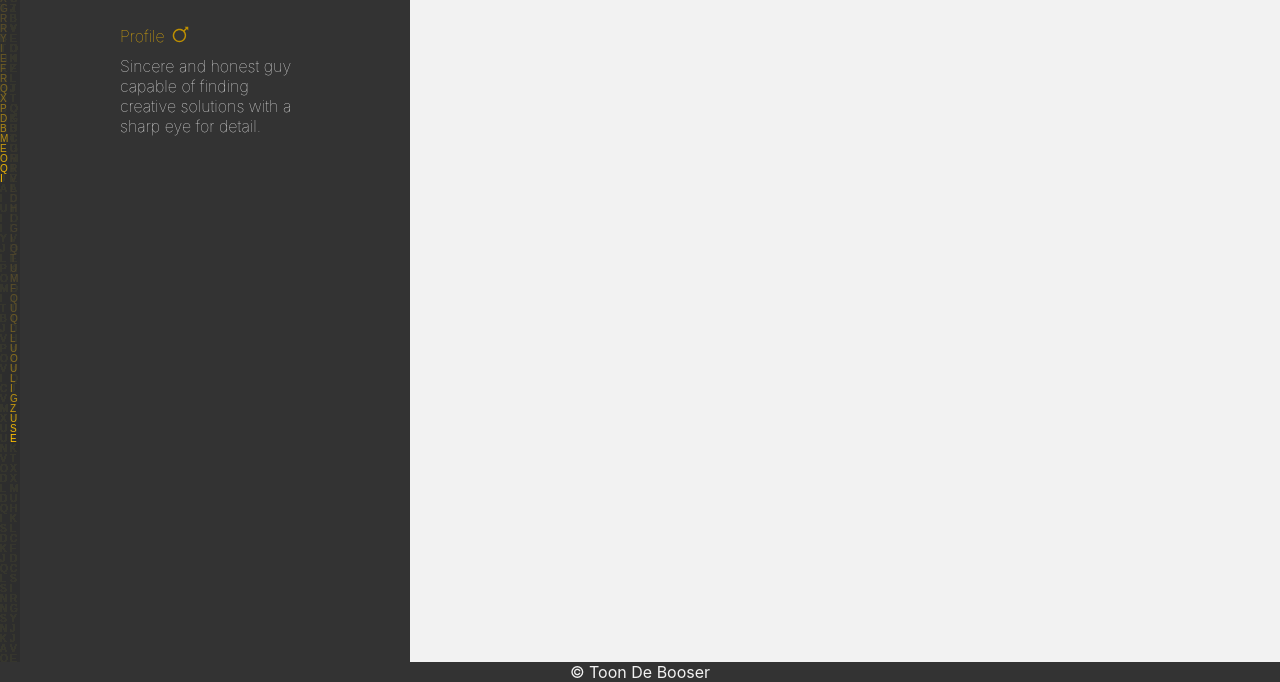
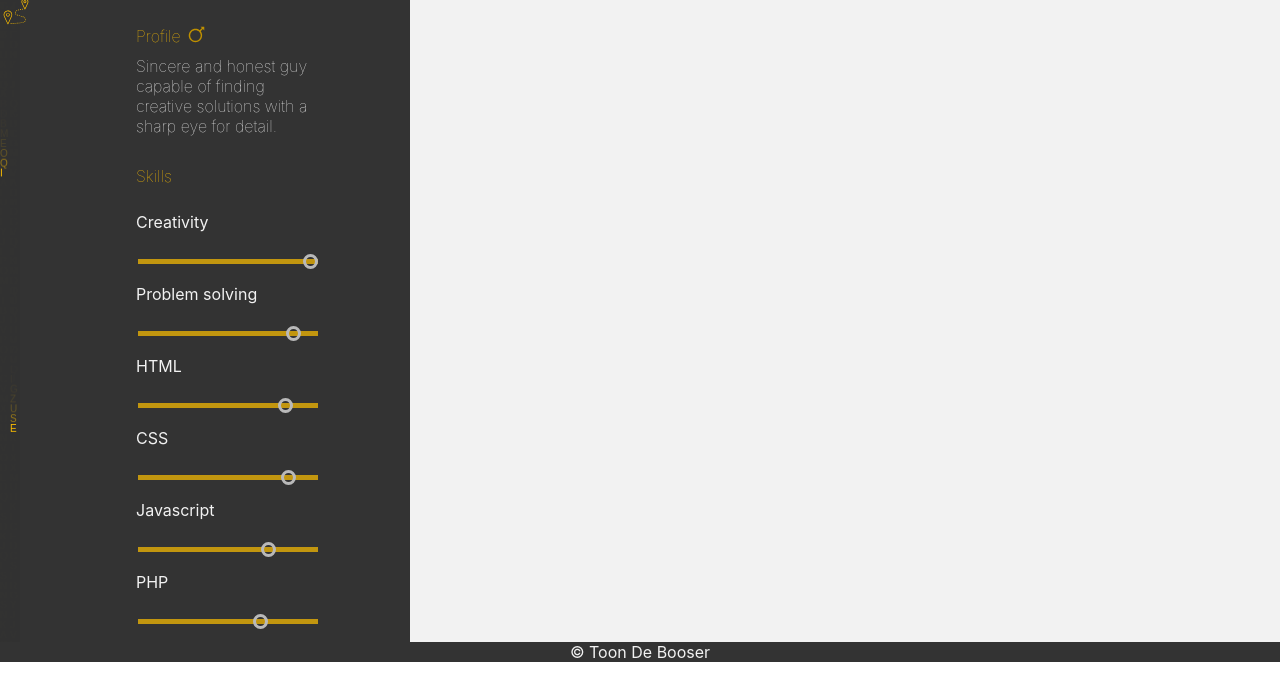
Before and after one commit to toondebooser/portfolio, a plain HTML site: page index.html in a window 1280 px wide. Shown: the part 138-820 px from the top of the page. Drawn offline with Linux system fonts and the light colour scheme.

Commit message:
Add sliders in for skill visualisation

```diff
--- a/index.html
+++ b/index.html
@@ -4,34 +4,101 @@
     <meta charset="UTF-8" />
     <meta http-equiv="X-UA-Compatible" content="IE=edge" />
     <meta name="viewport" content="width=device-width, initial-scale=1.0" />
-    <link rel="icon" type="image/x-icon" href="./img/favicon.ico">
+    <link rel="icon" type="image/x-icon" href="./img/favicon.ico" />
     <link rel="stylesheet" href="./style.css" />
     <script defer src="./script.js"></script>
     <title>Portfolio</title>
   </head>
   <body>
-
     <div class="content">
-      <div class="backgroundBlack"><canvas></canvas>
-
-      </div>
+      <div class="backgroundBlack"><canvas></canvas></div>
       <nav></nav>
       <div class="backgroundWhite"></div>
       <header>
-        <img class="profile" src="./img/Afbeelding1.png" alt="you fucked up" />
+        <img class="profile" src="./img/Afbeelding1.png" alt="profilePicture" />
         <h1>&lt/ Toon De Booser &gt</h1>
       </header>
       <main>
-        <div class="icons"></div>
-        <img class="arrow" src="./img/arrow.png" alt="you fucked up" onclick="activate()">
+        <div class="icons">
+          <img src="./img/Afbeelding2.svg" alt="mapIcon" />
+        </div>
+        <img
+          class="arrow"
+          src="./img/arrow.png"
+          alt="arrowicon"
+          onclick="activate()"
+        />
         <div class="personalDescription">
-                <span class="profileTitle">Profile   </span> <span class="maleIcon"><img  src="./img/male.svg" alt="you fucked up"></span><br>
-                <span class="profileText">Sincere and honest guy capable of finding creative solutions with a sharp eye for detail.</span>
-            </div>
+          <span class="profileTitle">Profile </span>
+          <span class="maleIcon"
+            ><img src="./img/male.svg" alt="you fucked up" /></span
+          ><br />
+          <span class="profileText"
+            >Sincere and honest guy capable of finding creative solutions with a
+            sharp eye for detail.</span
+          ><br /><br />
 
-          </main>
+          <span class="skillTitle">Skills</span>
+          <div class="slidecontainer">
+            <p class="slideLabels">Creativity</p>
+            <input
+              type="range"
+              min="1"
+              max="100"
+              value="100"
+              class="slider"
+              class="slider"
+            />
+            <p class="slideLabels">Problem solving</p>
+            <input
+              type="range"
+              min="1"
+              max="100"
+              value="90"
+              class="slider"
+              class="slider"
+            />
+            <p class="slideLabels">HTML</p>
+            <input
+              type="range"
+              min="1"
+              max="100"
+              value="85"
+              class="slider"
+              class="slider"
+            />
+            <p class="slideLabels">CSS</p>
+            <input
+              type="range"
+              min="1"
+              max="100"
+              value="87"
+              class="slider"
+              class="slider"
+            />
+            <p class="slideLabels">Javascript</p>
+            <input
+              type="range"
+              min="1"
+              max="100"
+              value="75"
+              class="slider"
+              class="slider"
+            />
+            <p class="slideLabels">PHP</p>
+            <input
+              type="range"
+              min="1"
+              max="100"
+              value="70"
+              class="slider"
+              class="slider"
+            />
+            <br><br>
+          </div>
         </div>
-        <footer> &copy Toon De Booser</footer>
-
+      </main>
+    </div>
+    <footer>&copy Toon De Booser</footer>
   </body>
 </html>
--- a/script.js
+++ b/script.js
@@ -24,7 +24,7 @@ for (var i = 0; i < columns; i++) {
 
 // Setting up the draw function
 function draw() {
-  ctx.fillStyle = "rgba(51, 51, 51, .1)";
+  ctx.fillStyle = "rgba(51, 51, 51, .5)";
   ctx.fillRect(0, 0, canvas.width, canvas.height);
   for (var i = 0; i < drops.length; i++) {
     var text = letters[Math.floor(Math.random() * letters.length)];
@@ -43,16 +43,19 @@ setInterval(draw, 33);
 const personalInfo = document.querySelector('.personalDescription');
 const arrowIcon = document.querySelector('.arrow');
 const backgroundBlack = document.querySelector('.backgroundBlack');
+const icons = document.querySelector('.icons')
 
 const activate = () =>{
   if (personalInfo.classList.contains('active')){
     personalInfo.classList.remove('active');
     arrowIcon.classList.remove('active')
     backgroundBlack.classList.remove('active');
+    icons.classList.remove('active');
   }
   else{
   personalInfo.classList.add('active')
   arrowIcon.classList.add('active')
   backgroundBlack.classList.add('active')
+  icons.classList.add('active');
   }
 }
--- a/style.css
+++ b/style.css
@@ -3,14 +3,17 @@
     --white: #F2F2F2;
     --Black: #333333;
   }
+html{
+    height: 100%;
+}
 
-html,body{
+body{
     font-family: "-apple-system", "BlinkMacSystemFont", "-apple-system",
     "BlinkMacSystemFont", "Segoe UI", "Roboto", "Oxygen", "Ubuntu", "Cantarell",
     "Open Sans", "Helvetica Neue", sans-serif;
     margin: 0px;
     margin-bottom: 0px;
-    height:100%;
+    min-height:100%;
     position: relative;
 
 }
@@ -26,9 +29,7 @@ html,body{
 
 }
 
-.backgroundBlack.active{
-    width: 50%;
-}
+
 .backgroundWhite{
     position: absolute;
     z-index: -2;
@@ -69,7 +70,11 @@ header{
     position: relative;
     top: 4px;
 }
-
+.icons{
+    grid-column: 1/2;
+    grid-row: 2/3;
+    transition:  transform 1s;
+}
 h1{
     align-self: center;
     justify-self: left;
@@ -81,12 +86,14 @@ h1{
 
 
 }
-.profileTitle{
+.profileTitle,.skillTitle{
     line-height: 40px;
     color: #FFC000;
     font-weight: lighter;
 }
-
+.slideLabels{
+    color: #F2F2F2;
+}
 main{
     display: grid;
     grid-template-columns: repeat(2, 35px, auto);
@@ -113,23 +120,29 @@ canvas{
 }
 .arrow{
     margin-top: 20px;
-    grid-column: 1/3;
+    grid-column: 2/3;
     grid-row: 1/2;
     justify-self: center;
     display: none;
     height: 20px;
-    transition:  transform 0.5s;
+    transition:  transform 0.5s, margin-left 1s;
 }
 .arrow.active{
     transform: rotate(180deg);
+
 }
 .personalDescription.active{
 
     transform: translateX(0px);
-    margin-left: 50px;
+    margin-left: 20px;
+}
+
+.icons.active{
+    transform: translateX(0px);
 }
 
 footer{
+    position: fixed;
     margin: 0;
     bottom: 0;
     width: 100%;
@@ -137,6 +150,26 @@ footer{
     color: #F2F2F2;
     background-color:var(--Black);
 }
+
+.slider {
+    appearance: none;
+    width: 100%;
+    height: 5px;
+    background:#FFC000;
+    outline: none;
+    opacity: 0.7;
+    transition: opacity .2s;
+  }
+
+  .slider::-webkit-slider-thumb {
+    appearance: none;
+    width: 25px;
+    border-radius: 50px;
+    border: 3px solid var(--white);
+    height: 15px;
+    width:15px;
+    cursor: pointer;
+  }
 
 @media screen and (min-width: 1000px){
     .personalDescription{
@@ -161,9 +194,15 @@ footer{
 
 
 }
-@media screen and (max-width: 650px){
+@media screen and (max-width: 700px){
     .personalDescription{
         transform: translateX(-300px);
+    }
+    .icons{
+        transform: translateX(-300px);
+    }
+    .backgroundBlack.active{
+        width: 50%;
     }
 
     .arrow{
@@ -172,11 +211,21 @@ footer{
 
 }
 
-@media screen and (max-width: 430px) {
+@media screen and (max-width: 450px) {
     h1{
         font-size: 20px;
         margin-right: 0px;
     }
+    .backgroundBlack.active{
+        width: 70%;
+    }
+    .arrow{
+        justify-self: start;
+        margin-left: 20px;
+
+    }
+
+
 }
 @media screen and (max-width: 350px) {
     h1{
@@ -187,4 +236,5 @@ footer{
         height:50px;
         margin-left: 30px;
     }
+
 }
```
